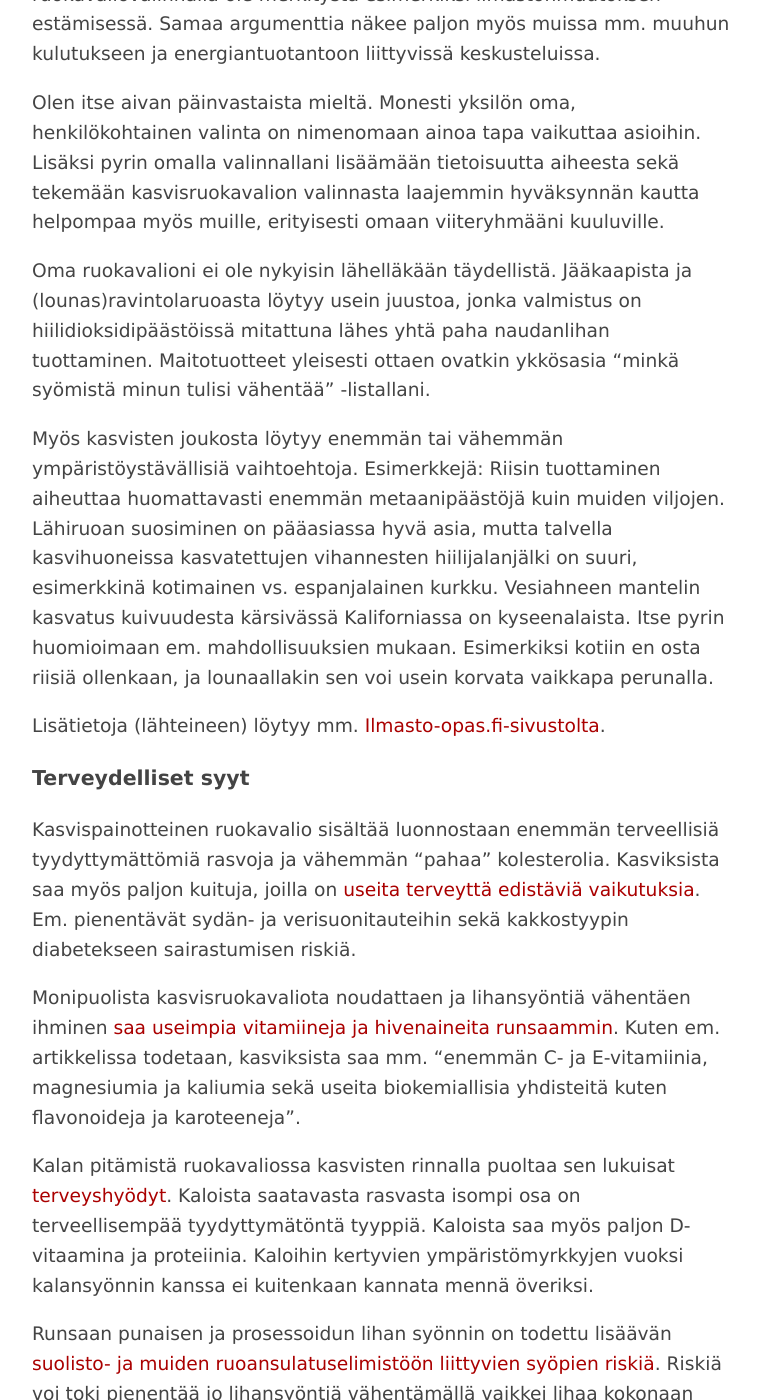
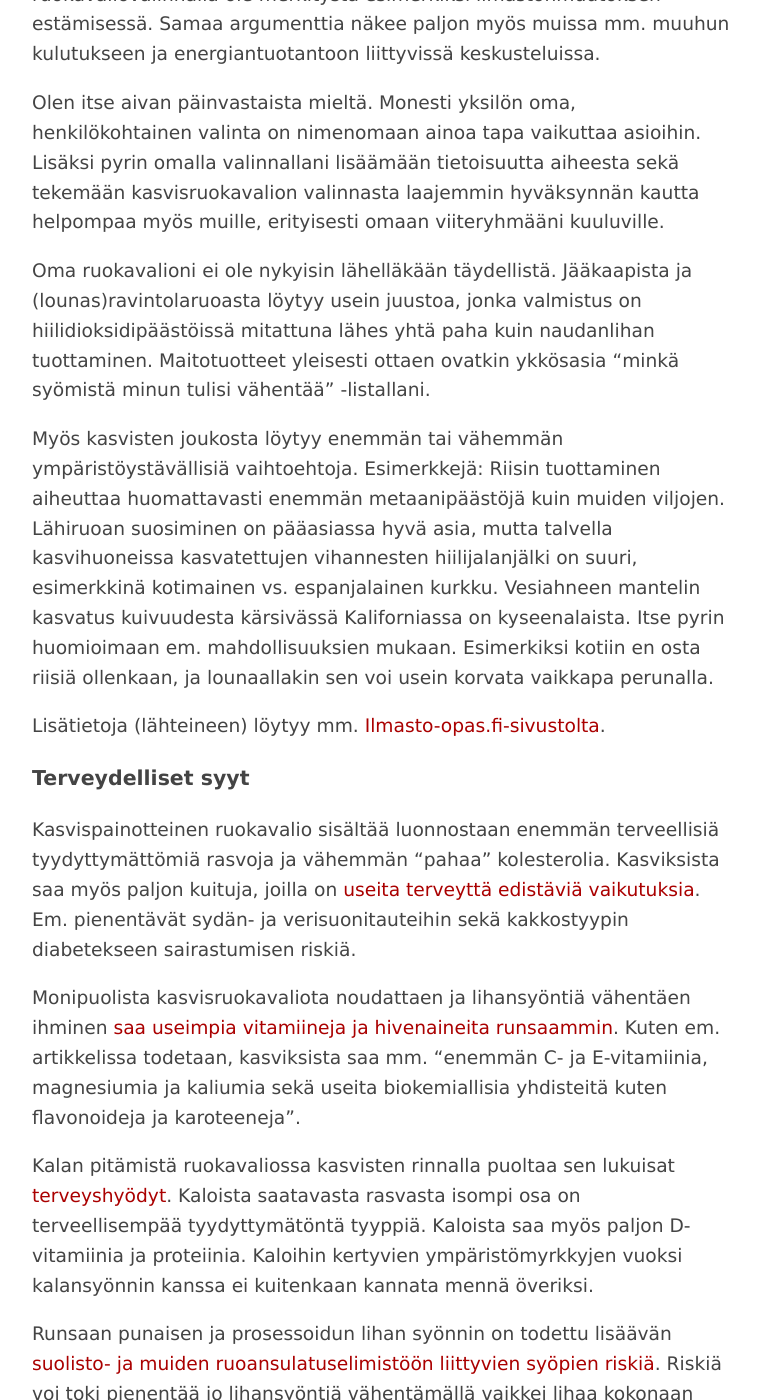
Before and after one commit to joninous/joninous.github.io, a Jekyll site: the page built from fi/_posts/2015-11-11-miksi-kasvisruokavalio.md, in a window 1280 px wide and 1400 px high, scrolled down 2026 px. Shown: the whole window, without its empty margins (258-1017 px from the left). Built offline with Jekyll 4.4.1, drawn with Linux system fonts in a browser that asks for light colours; comment, search, counter and statistics services are not loaded; some of the changed text lies outside the part shown.

Commit message:
Fix typos.

```diff
--- a/fi/_posts/2015-11-11-miksi-kasvisruokavalio.md
+++ b/fi/_posts/2015-11-11-miksi-kasvisruokavalio.md
@@ -21,7 +21,7 @@ Loppuosa ruokavaliostani koostuu kasvisperäisistä aineista. Alla on listattu n
 * rasvat: kasvismargariini, rypsi- ja oliiviöljy
 * muut sekalaiset: vitamiini- ja hivenainelisät purkista, yrtit, maustekastikkeet, oluthiiva
 
-Em. kaltaista ruokavaliota noudattavaa henkilöä voi kuvailla yksinkertaisesti sanalla: [pesko-lakto-ovo-vegetaristi](https://fi.wikipedia.org/wiki/Kasvissy%C3%B6nti#Kasvisruokavalioiden_variaatioita){:target="_blank"}.
+Em. kaltaista ruokavaliota noudattavaa henkilöä voi kuvailla yksinkertaisesti sanalla [pesko-lakto-ovo-vegetaristi](https://fi.wikipedia.org/wiki/Kasvissy%C3%B6nti#Kasvisruokavalioiden_variaatioita){:target="_blank"}.
 
 ## Miksi kasvisruokavalio?
 
@@ -37,7 +37,7 @@ Valitettavan usein saan lukea tai kuulla, ettei yksittäisen ihmisen ruokavaliov
 
 Olen itse aivan päinvastaista mieltä. Monesti yksilön oma, henkilökohtainen valinta on nimenomaan ainoa tapa vaikuttaa asioihin. Lisäksi pyrin omalla valinnallani lisäämään tietoisuutta aiheesta sekä tekemään kasvisruokavalion valinnasta laajemmin hyväksynnän kautta helpompaa myös muille, erityisesti omaan viiteryhmääni kuuluville.
 
-Oma ruokavalioni ei ole nykyisin lähelläkään täydellistä. Jääkaapista ja (lounas)ravintolaruoasta löytyy usein juustoa, jonka valmistus on hiilidioksidipäästöissä mitattuna lähes yhtä paha naudanlihan tuottaminen. Maitotuotteet yleisesti ottaen ovatkin ykkösasia "minkä syömistä minun tulisi vähentää" -listallani.
+Oma ruokavalioni ei ole nykyisin lähelläkään täydellistä. Jääkaapista ja (lounas)ravintolaruoasta löytyy usein juustoa, jonka valmistus on hiilidioksidipäästöissä mitattuna lähes yhtä paha kuin naudanlihan tuottaminen. Maitotuotteet yleisesti ottaen ovatkin ykkösasia "minkä syömistä minun tulisi vähentää" -listallani.
 
 Myös kasvisten joukosta löytyy enemmän tai vähemmän ympäristöystävällisiä vaihtoehtoja. Esimerkkejä: Riisin tuottaminen aiheuttaa huomattavasti enemmän metaanipäästöjä kuin muiden viljojen. Lähiruoan suosiminen on pääasiassa hyvä asia, mutta talvella kasvihuoneissa kasvatettujen vihannesten hiilijalanjälki on suuri, esimerkkinä kotimainen vs. espanjalainen kurkku. Vesiahneen mantelin kasvatus kuivuudesta kärsivässä Kaliforniassa on kyseenalaista. Itse pyrin huomioimaan em. mahdollisuuksien mukaan. Esimerkiksi kotiin en osta riisiä ollenkaan, ja lounaallakin sen voi usein korvata vaikkapa perunalla.
 
@@ -49,7 +49,7 @@ Kasvispainotteinen ruokavalio sisältää luonnostaan enemmän terveellisiä tyy
 
 Monipuolista kasvisruokavaliota noudattaen ja lihansyöntiä vähentäen ihminen [saa useimpia vitamiineja ja hivenaineita runsaammin](http://www.ruokatieto.fi/uutiset/reheva-kasvisruokavalio-hyvaksi-terveydelle-ja-ymparistolle){:target="_blank"}. Kuten em. artikkelissa todetaan, kasviksista saa mm. "enemmän C- ja E-vitamiinia, magnesiumia ja kaliumia sekä useita biokemiallisia yhdisteitä kuten flavonoideja ja karoteeneja".
 
-Kalan pitämistä ruokavaliossa kasvisten rinnalla puoltaa sen lukuisat [terveyshyödyt](http://www.terveyskirjasto.fi/terveyskirjasto/tk.koti?p_artikkeli=skr00072&p_haku=100%20kysymyst%C3%A4%20ravinnosta){:target="_blank"}. Kaloista saatavasta rasvasta isompi osa on terveellisempää tyydyttymätöntä tyyppiä. Kaloista saa myös paljon D-vitaamina ja proteiinia. Kaloihin kertyvien ympäristömyrkkyjen vuoksi kalansyönnin kanssa ei kuitenkaan kannata mennä överiksi.
+Kalan pitämistä ruokavaliossa kasvisten rinnalla puoltaa sen lukuisat [terveyshyödyt](http://www.terveyskirjasto.fi/terveyskirjasto/tk.koti?p_artikkeli=skr00072&p_haku=100%20kysymyst%C3%A4%20ravinnosta){:target="_blank"}. Kaloista saatavasta rasvasta isompi osa on terveellisempää tyydyttymätöntä tyyppiä. Kaloista saa myös paljon D-vitamiinia ja proteiinia. Kaloihin kertyvien ympäristömyrkkyjen vuoksi kalansyönnin kanssa ei kuitenkaan kannata mennä överiksi.
 
 Runsaan punaisen ja prosessoidun lihan syönnin on todettu lisäävän [suolisto- ja muiden ruoansulatuselimistöön liittyvien syöpien riskiä](http://www.hs.fi/ruoka/a1305913013094){:target="_blank"}. Riskiä voi toki pienentää jo lihansyöntiä vähentämällä vaikkei lihaa kokonaan ruokavaliostaan pois jättäisikään.
 
```
